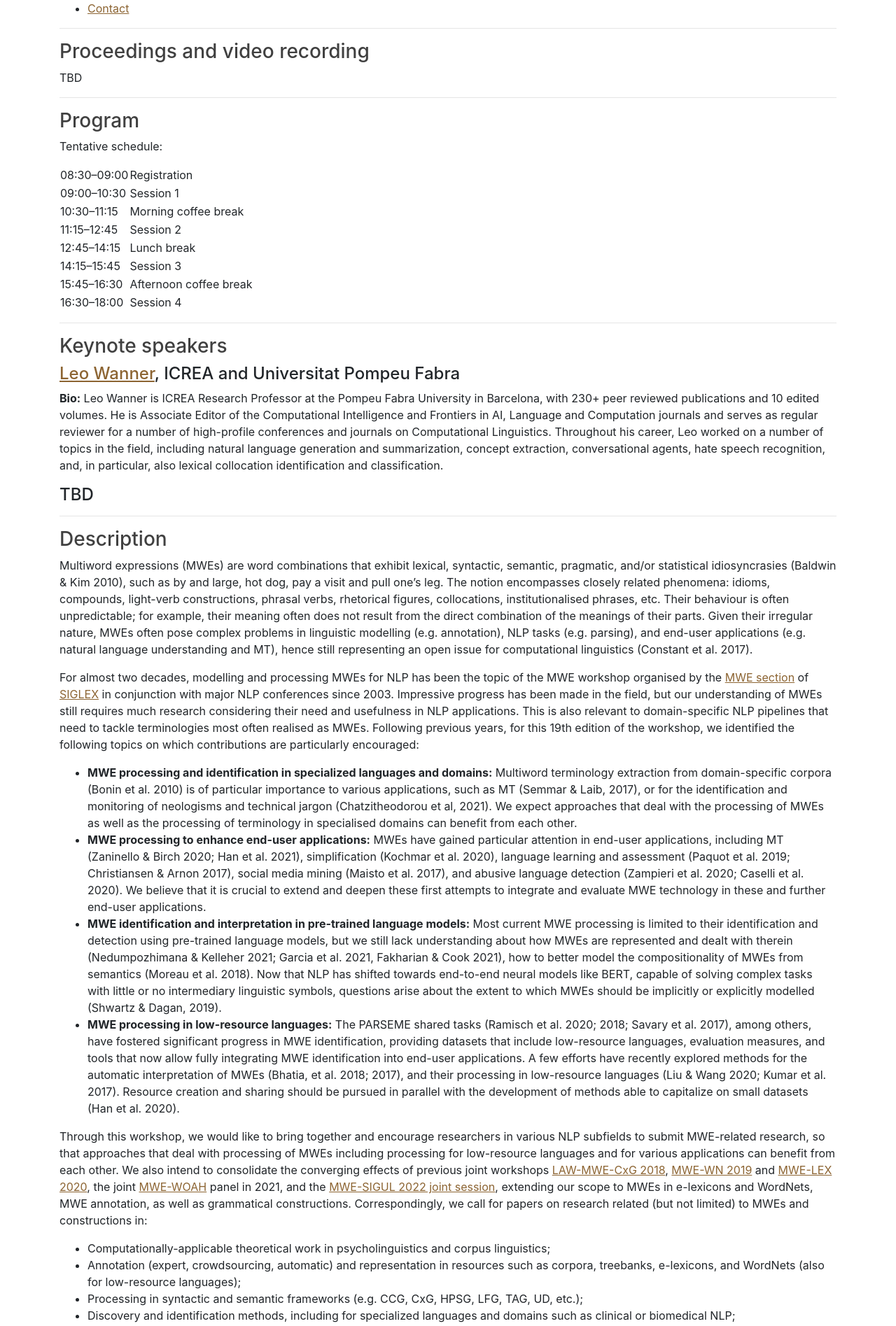
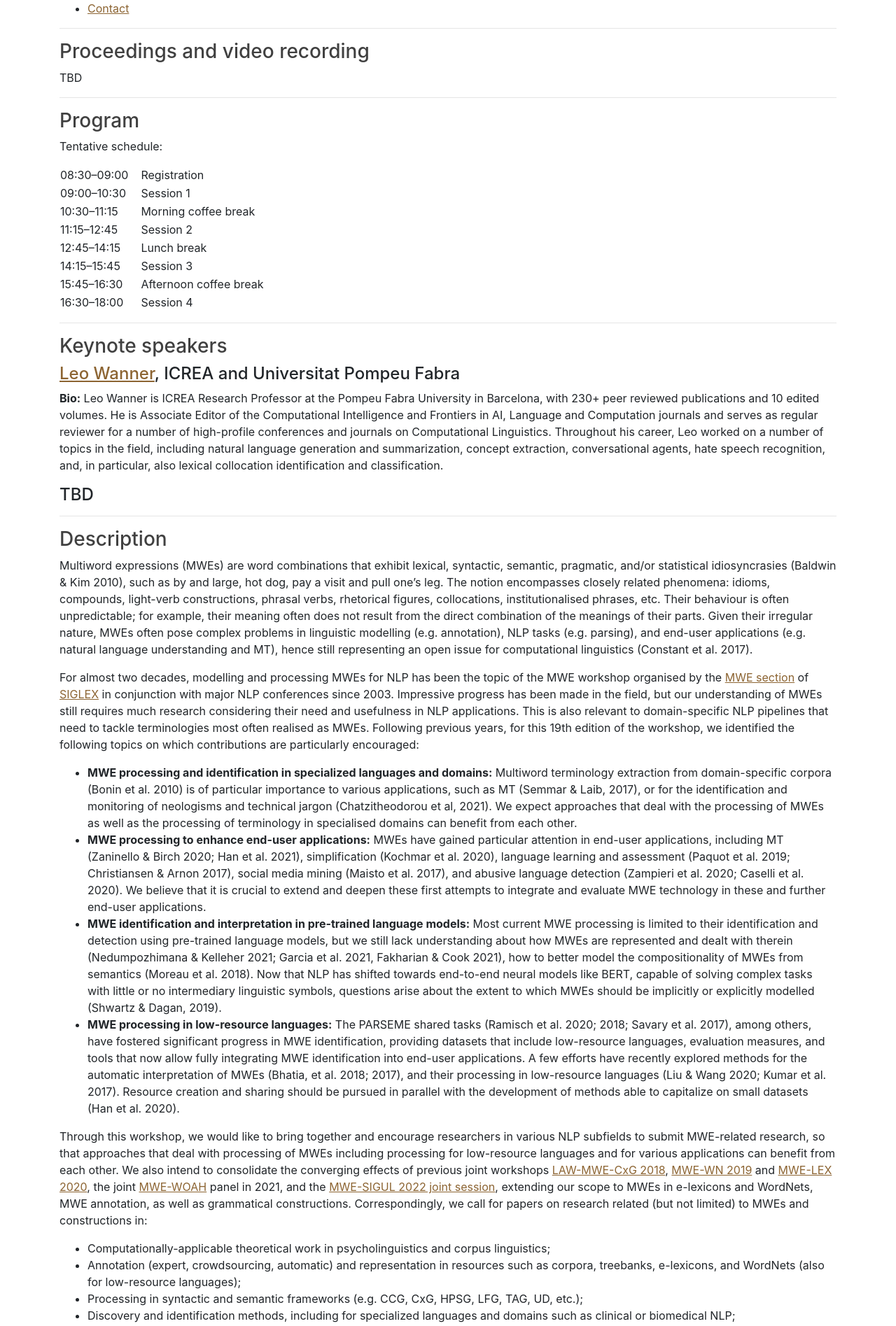
Before and after one commit to multiword/multiword.github.io, a Jekyll site: the page built from mwe2023/index.md, in a window 1280 px wide. Shown: the part 940-2835 px from the top of the page at 70% size. Built offline with Jekyll 4.4.1, drawn with Linux system fonts in a browser that asks for light colours; comment, search, counter and statistics services are not loaded.

Commit message:
Table layout, cont.

```diff
--- a/assets/css/mwe.css
+++ b/assets/css/mwe.css
@@ -21,7 +21,10 @@
 }
 
 .main table {
-	border-spacing: 1em;
+	border-collapse: separate;
+	border-spacing: 1rem 0;
+	margin-left: -1rem;
+	margin-bottom: 1rem;
 }
 
 .footer {
```
